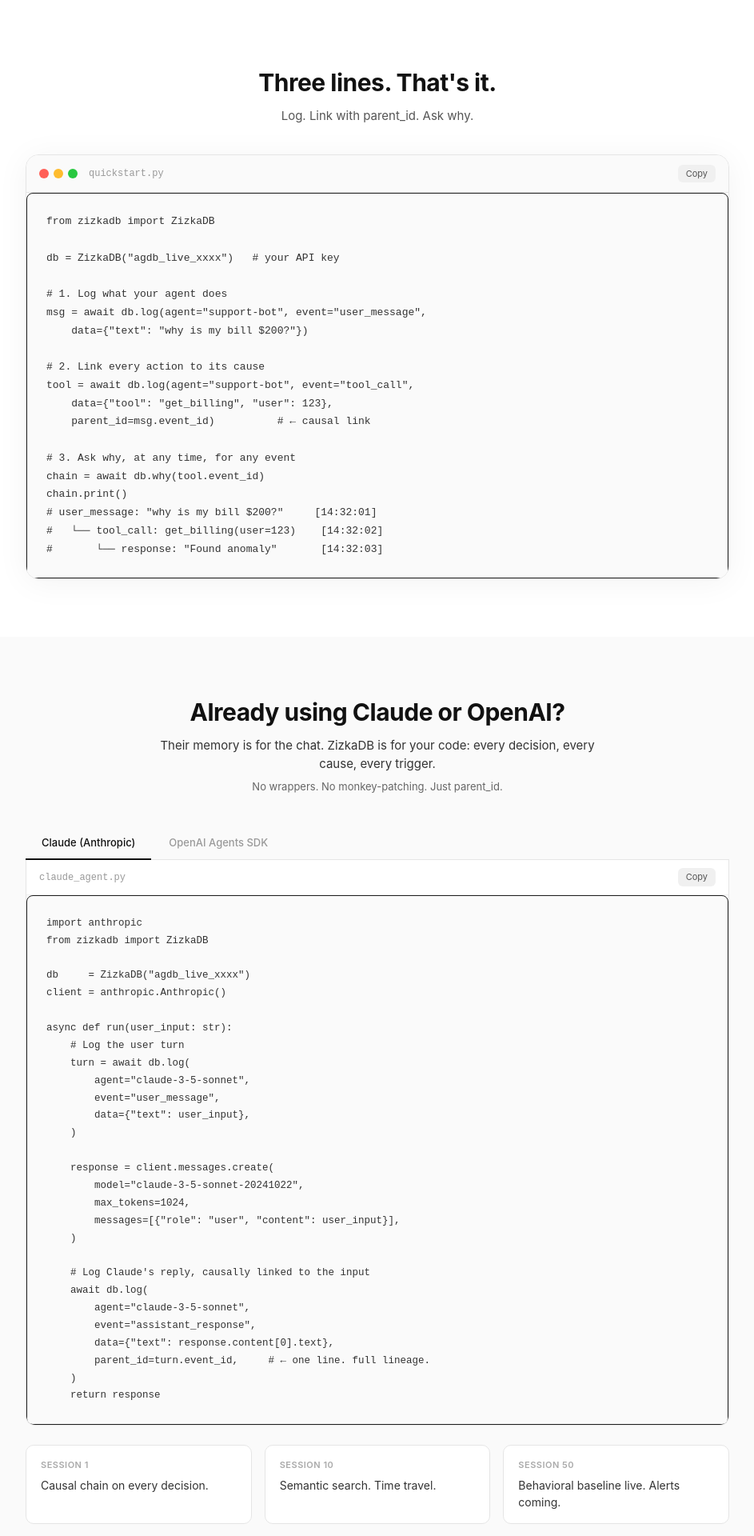
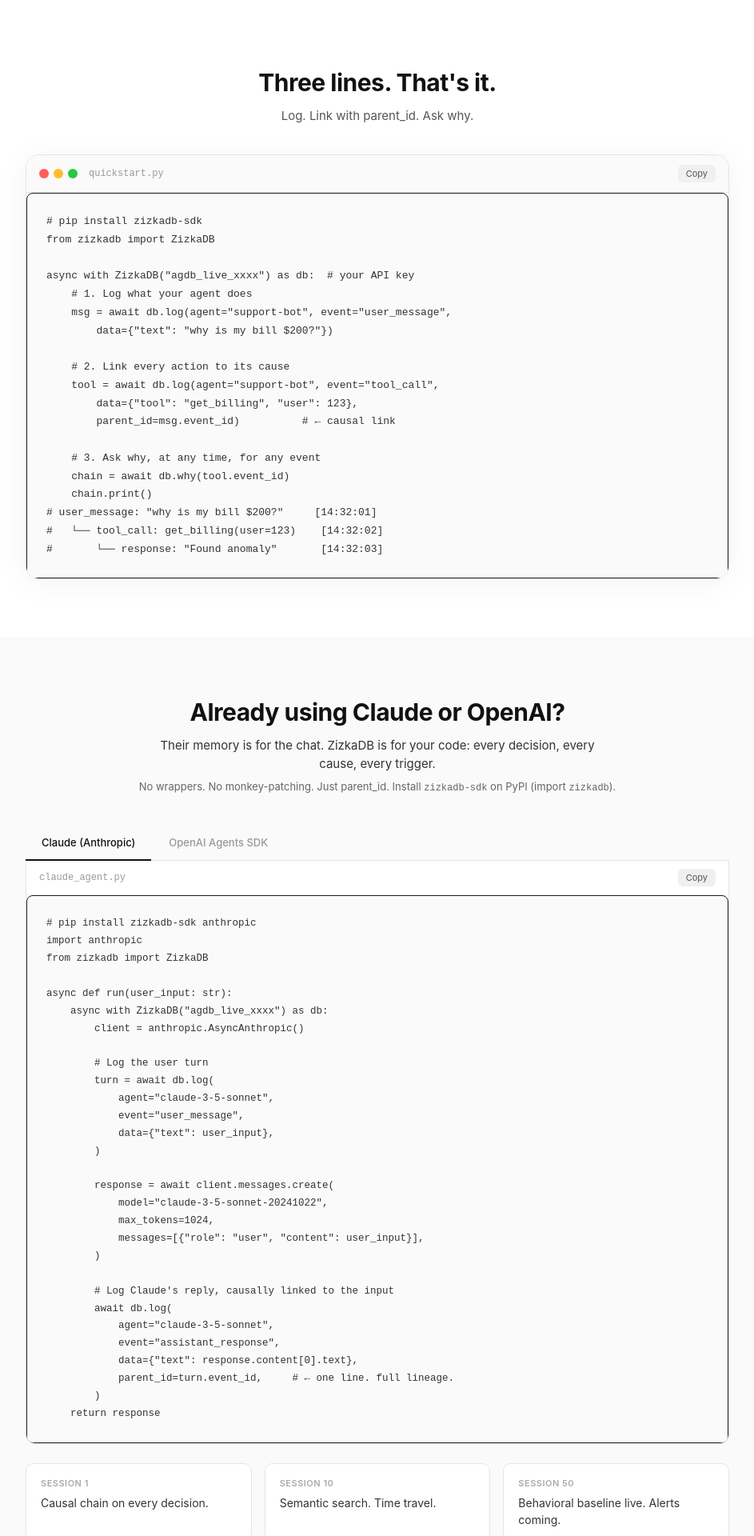
Before and after one commit to Subhajitdas99/ZizkaDB, a Next.js app in the folder dashboard/: page / in a window 1280 px wide. Shown: the part 5496-7416 px from the top of the page at 80% size, without its empty margins (168-1111 px from the left). Built offline with nearby package versions, Linux system fonts and the light colour scheme; no server answers.

Commit message:
MCP changes

```diff
--- a/dashboard/app/page.tsx
+++ b/dashboard/app/page.tsx
@@ -105,10 +105,10 @@
 }
 
 const SDK_SNIPPETS: Record<SdkTab, string> = {
-  Python: `from zizkadb import ZizkaDB
+  Python: `# pip install zizkadb-sdk
+from zizkadb import ZizkaDB
 
-db = ZizkaDB("agdb_live_xxxx")   # your API key
-
+async with ZizkaDB("agdb_live_xxxx") as db:  # your API key
     result = await db.log(
         agent="my-bot",
         event="tool_call",
@@ -133,7 +133,8 @@
 const chain = await db.why(result.eventId)
 chain.print()`,
 
-  MCP: `// Add to claude_desktop_config.json or ~/.cursor/mcp.json
+  MCP: `# uvx zizkadb-mcp  (PyPI package: zizkadb-mcp)
+# Add to claude_desktop_config.json or ~/.cursor/mcp.json
 {
   "mcpServers": {
     "zizkadb": {
@@ -146,9 +147,8 @@
   }
 }
 
-// Claude and Cursor can now call these tools natively:
-// log_event  · search_memory  · get_context
-// why        · time_travel    · memory_diff  · forget`,
+# Self-host: use "ZIZKADB_HOST": "http://localhost:8000" instead of API key
+# Tools: log_event · search_memory · get_context · why · time_travel · memory_diff · forget`,
 
   'REST API': `# Works in Python, Go, Ruby, Rust, Java, or anything with HTTP
 
@@ -178,10 +178,10 @@
 
 const INSTALL_CMD = 'pip install zizkadb-sdk'
 
-const QUICKSTART = `from zizkadb import ZizkaDB
+const QUICKSTART = `# pip install zizkadb-sdk
+from zizkadb import ZizkaDB
 
-db = ZizkaDB("agdb_live_xxxx")   # your API key
-
+async with ZizkaDB("agdb_live_xxxx") as db:  # your API key
     # 1. Log what your agent does
     msg = await db.log(agent="support-bot", event="user_message",
         data={"text": "why is my bill $200?"})
@@ -198,13 +198,14 @@
 #   └── tool_call: get_billing(user=123)    [14:32:02]
 #       └── response: "Found anomaly"       [14:32:03]`
 
-const CLAUDE_CODE = `import anthropic
+const CLAUDE_CODE = `# pip install zizkadb-sdk anthropic
+import anthropic
 from zizkadb import ZizkaDB
 
-db     = ZizkaDB("agdb_live_xxxx")
-client = anthropic.Anthropic()
+async def run(user_input: str):
+    async with ZizkaDB("agdb_live_xxxx") as db:
+        client = anthropic.AsyncAnthropic()
 
-async def run(user_input: str):
         # Log the user turn
         turn = await db.log(
             agent="claude-3-5-sonnet",
@@ -212,7 +213,7 @@
             data={"text": user_input},
         )
 
-    response = client.messages.create(
+        response = await client.messages.create(
             model="claude-3-5-sonnet-20241022",
             max_tokens=1024,
             messages=[{"role": "user", "content": user_input}],
@@ -227,21 +228,22 @@
         )
     return response`
 
-const OPENAI_CODE = `from openai import OpenAI
+const OPENAI_CODE = `# pip install zizkadb-sdk openai
+from openai import AsyncOpenAI
 from zizkadb import ZizkaDB
 import json
 
-db     = ZizkaDB("agdb_live_xxxx")
-client = OpenAI()
+async def run(user_input: str):
+    async with ZizkaDB("agdb_live_xxxx") as db:
+        client = AsyncOpenAI()
 
-async def run(user_input: str):
         turn = await db.log(
             agent="gpt-4o",
             event="user_message",
             data={"text": user_input},
         )
 
-    response = client.chat.completions.create(
+        response = await client.chat.completions.create(
             model="gpt-4o",
             messages=[{"role": "user", "content": user_input}],
             tools=my_tools,
@@ -1006,7 +1008,9 @@
             Their memory is for the chat. ZizkaDB is for your code: every decision, every cause, every trigger.
           </p>
           <p style={{ textAlign: 'center', fontSize: 13, color: '#666', marginBottom: 40 }}>
-            No wrappers. No monkey-patching. Just parent_id.
+            No wrappers. No monkey-patching. Just parent_id. Install{' '}
+            <code style={{ fontFamily: 'monospace', fontSize: 12 }}>zizkadb-sdk</code> on PyPI (import{' '}
+            <code style={{ fontFamily: 'monospace', fontSize: 12 }}>zizkadb</code>).
           </p>
 
           {/* Tabs */}
```
Lines whose indentation alone changed are shown as unchanged.
